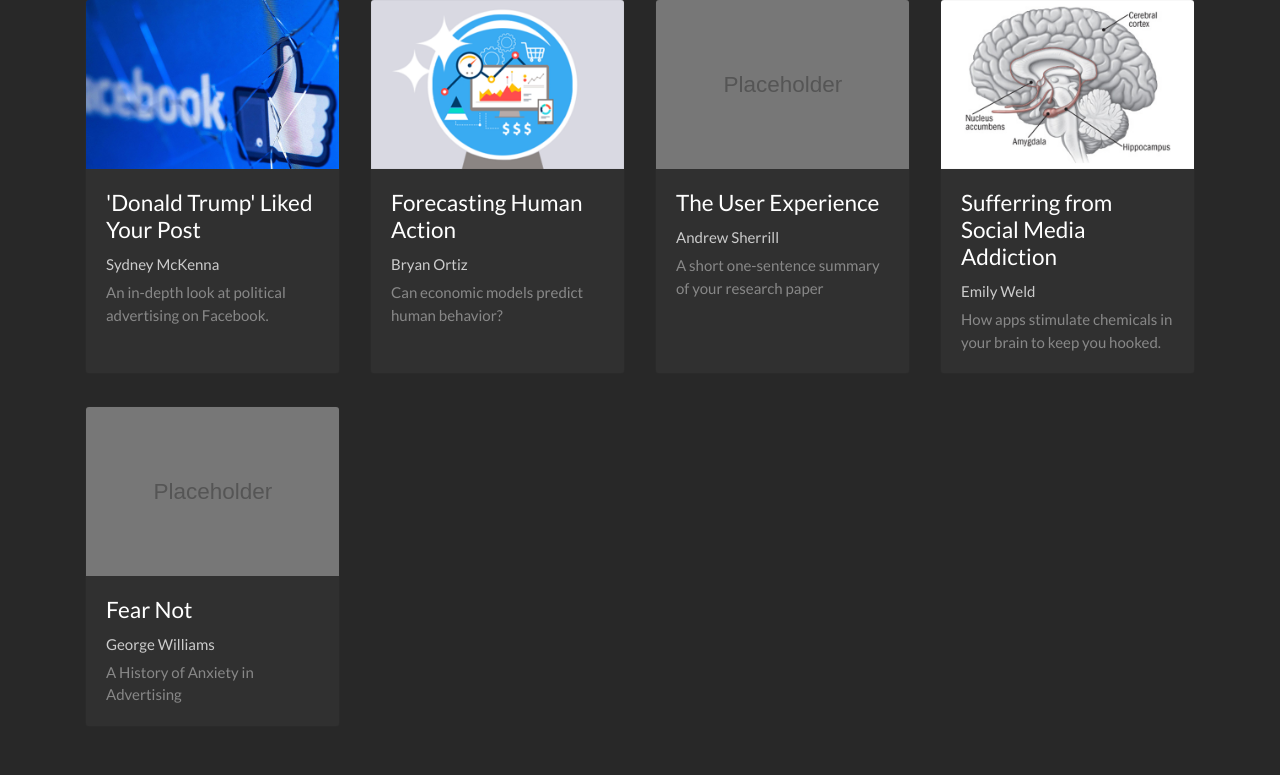
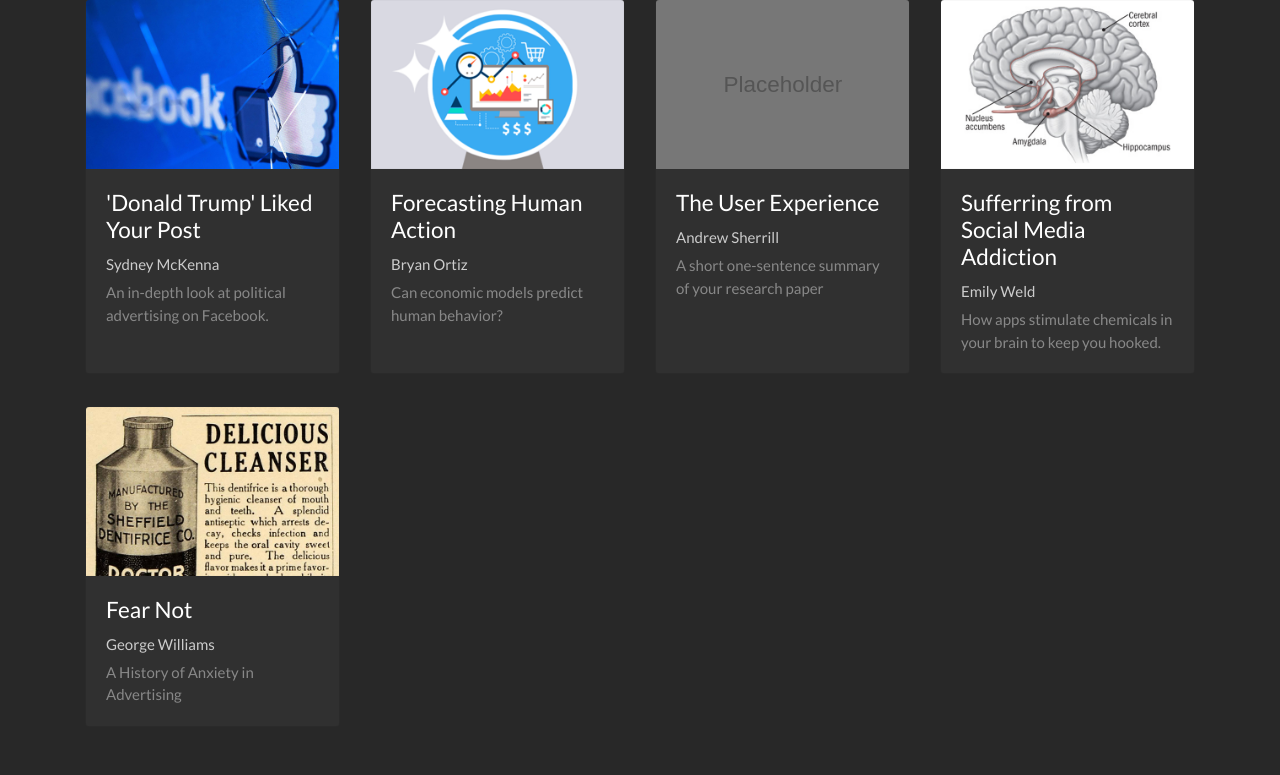
Before and after one commit to sneakaway-studio/persuasion-architectures, a PHP site: page /SneakawayStudio/ in a window 1280 px wide. Shown: the part 549-1324 px from the top of the page. Run offline with PHP 8.4, Linux system fonts and the light colour scheme.

Commit message:
Update Williams thumb

```diff
--- a/index.php
+++ b/index.php
@@ -115,7 +115,7 @@
 
             <div class="col-sm-12 col-md-6 col-lg-4 col-xl-3 my-3">
                 <div class="card home-card bg-dark text-white h-100">
-                    <img class="card-img-top" src="<?php print($file_root); ?>assets/libs/bootstrap-carousel/placeholder.svg" alt="thumbnail">
+                    <img class="card-img-top" src="papers/williams/img/dentifrice-600x400.png" alt="thumbnail">
                     <div class="card-body">
                         <a href="papers/williams/" title="" class="stretched-link">
                             <h4 class="card-title">Fear Not</h4>
```
Also changed, not shown: papers/williams/img/dentifrice-600x400.png (added).
